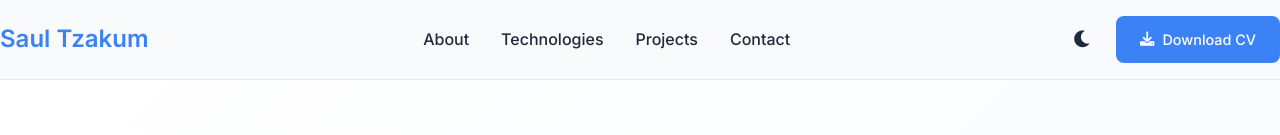
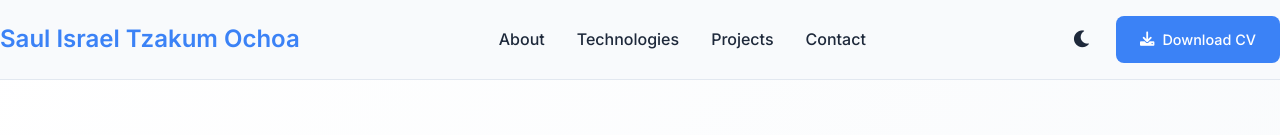
Before and after one commit to AncientGear/my_portfolio, a plain HTML site: page www/index.html in a window 1280 px wide. Shown: the top 135 px of the page. Drawn offline with Linux system fonts and the light colour scheme.

Commit message:
adding full name

```diff
--- a/www/index.html
+++ b/www/index.html
@@ -16,7 +16,7 @@
     <header class="header">
         <nav class="nav">
             <div class="nav-brand">
-                <h1>Saul Tzakum</h1>
+                <h1>Saul Israel Tzakum Ochoa</h1>
             </div>
             <ul class="nav-menu">
                 <li><a href="#about" class="nav-link">About</a></li>
```
